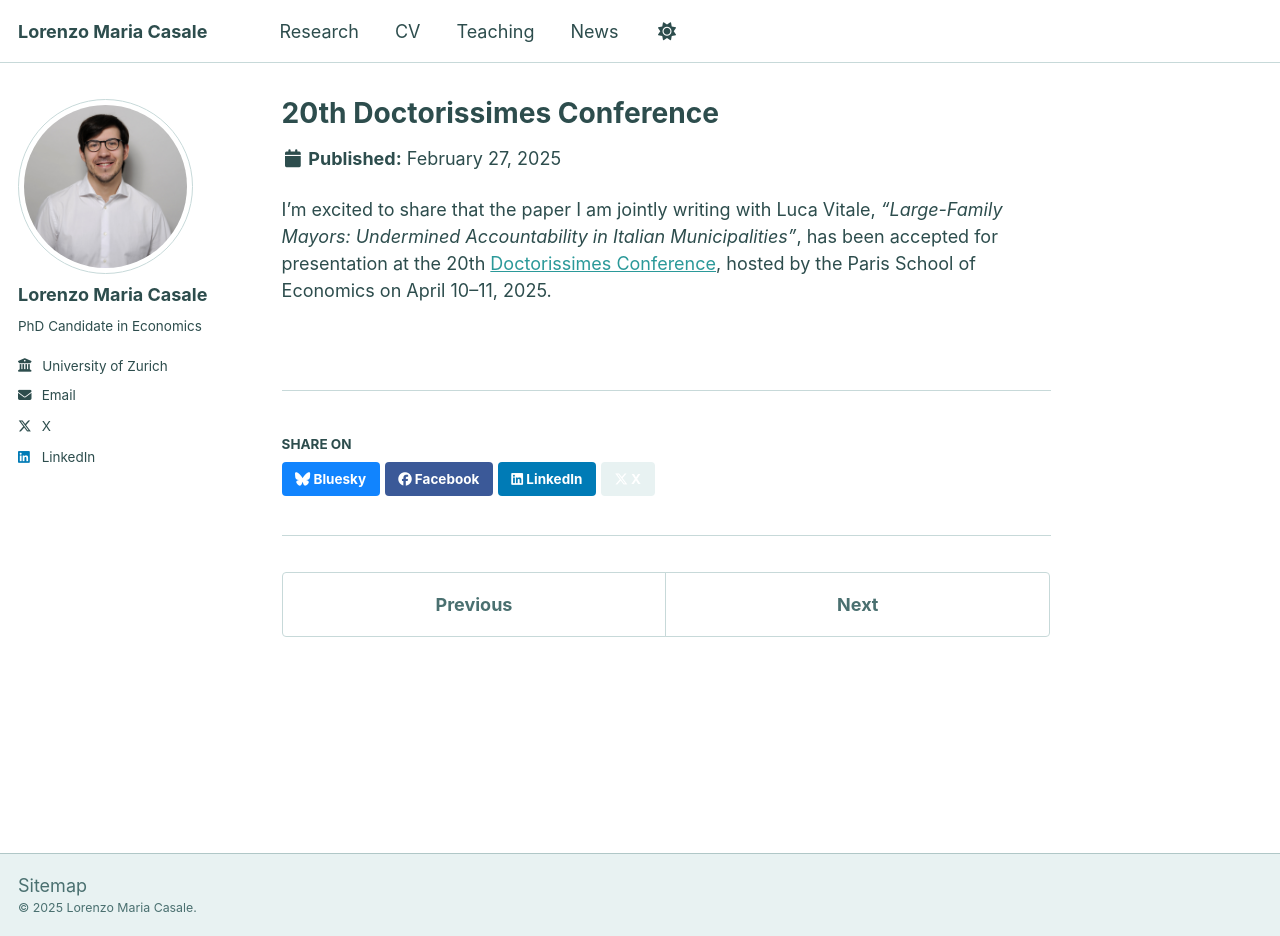
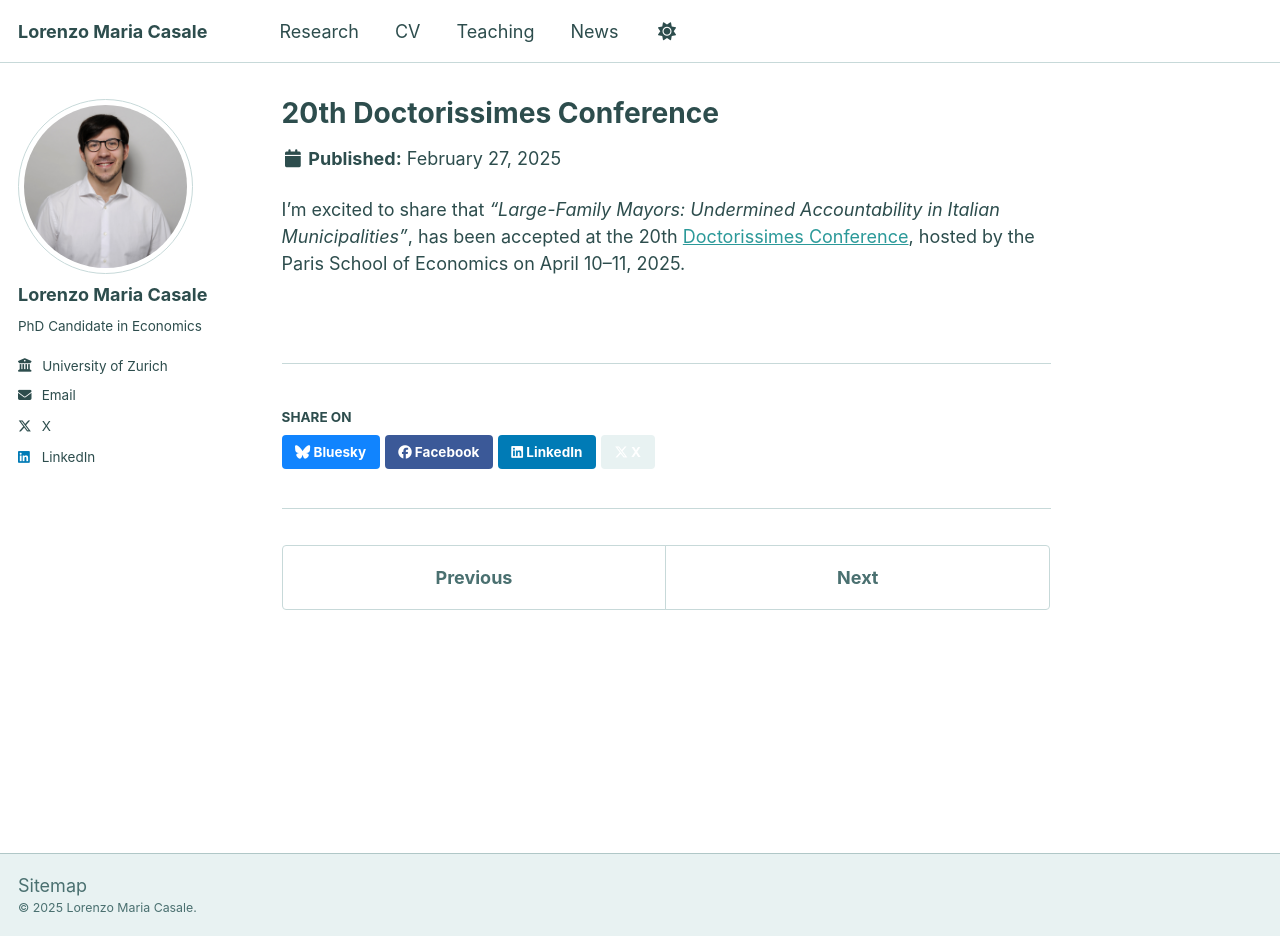
Before and after one commit to lorenzomariacasale/lorenzomariacasale.github.io, a Jekyll site: the page built from _news/2025-02-27-doctorissimes.md, in a window 1280 px wide and 936 px high. Built offline with Jekyll 4.4.1, drawn with Linux system fonts in a browser that asks for light colours.

Commit message:
Seventh Trial Doctorissimes

```diff
--- a/_news/2025-02-27-doctorissimes.md
+++ b/_news/2025-02-27-doctorissimes.md
@@ -12,4 +12,4 @@ postconf_text: >
   <a href="/files/doctorissimes.pdf">Conference Program</a>
 ---
 
-I'm excited to share that the paper I am jointly writing with Luca Vitale, <em>"Large-Family Mayors: Undermined Accountability in Italian Municipalities"</em>, has been accepted for presentation at the 20th <a href="https://sites.google.com/site/doctorissimes3">Doctorissimes Conference</a>, hosted by the Paris School of Economics on April 10–11, 2025.
+I'm excited to share that <em>"Large-Family Mayors: Undermined Accountability in Italian Municipalities"</em>, has been accepted at the 20th <a href="https://sites.google.com/site/doctorissimes3">Doctorissimes Conference</a>, hosted by the Paris School of Economics on April 10–11, 2025.
```
Also changed, not shown: _news/2013-08-14-blog-post-2.md (deleted, +0 -6 lines), _news/2014-08-14-blog-post-3.md (deleted, +0 -6 lines), _news/2199-01-01-future-post.md (deleted, +0 -8 lines).
